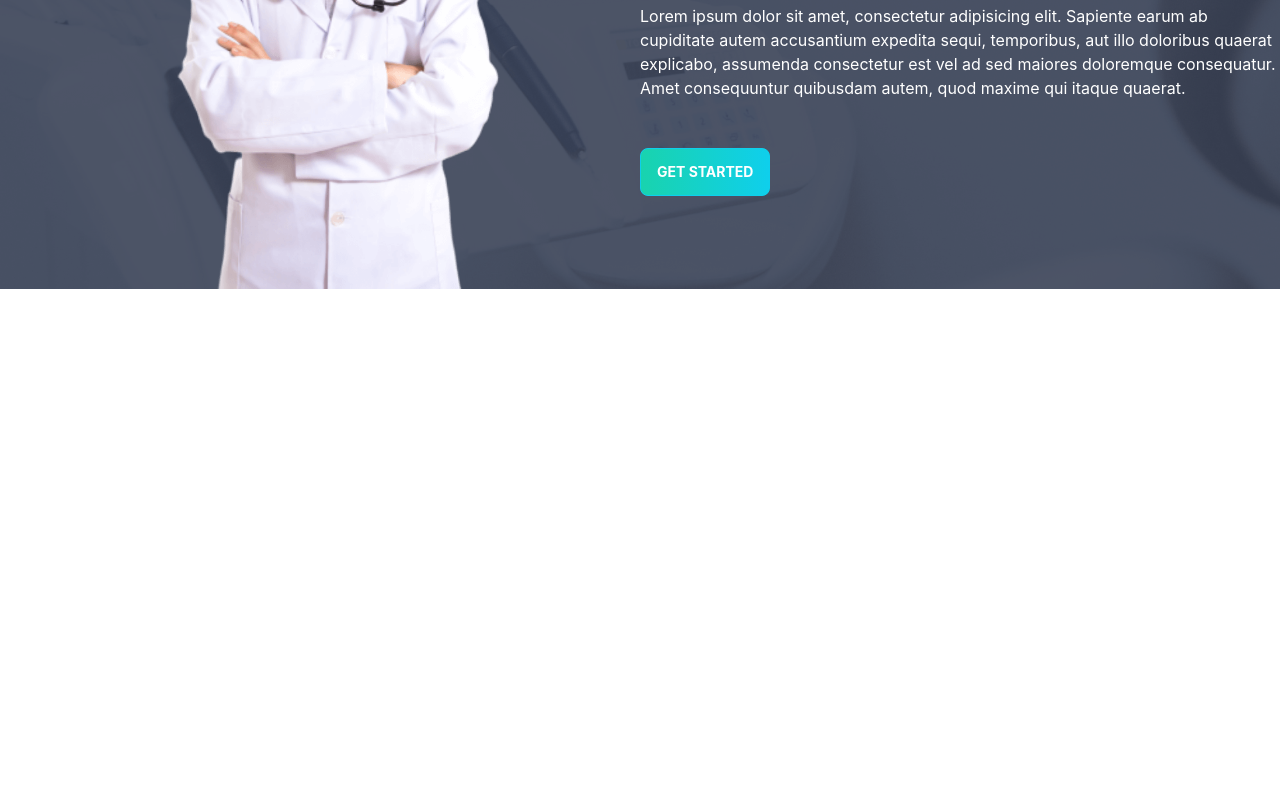
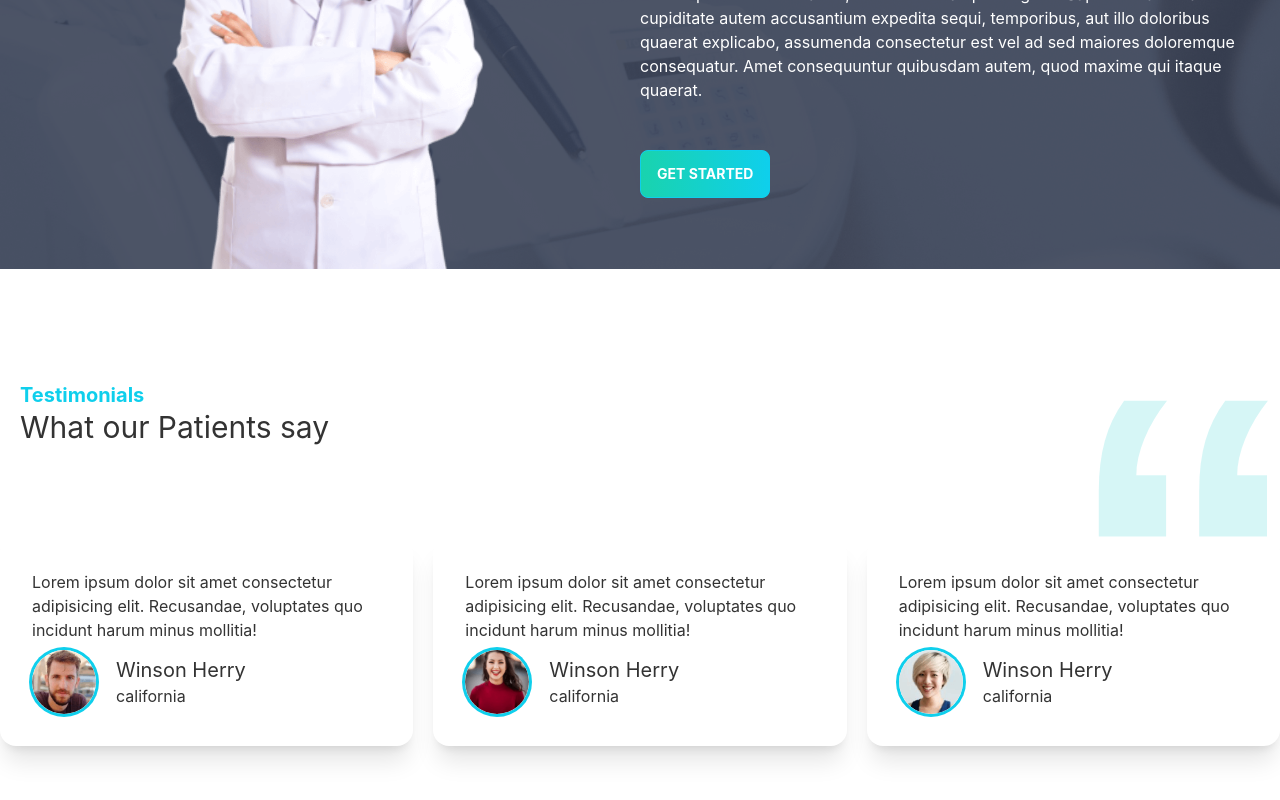
Before and after one commit to morshedulmunna/Dental-Appoitnment, a React (Create React App) app in the folder cleint/: page / in a window 1280 px wide. Shown: the part 1539-2339 px from the top of the page. Before the commit the page ends 1828 px from the top, so only its background shows below. Built offline with nearby package versions, Linux system fonts and the light colour scheme.

Commit message:
testmoneal

```diff
--- a/cleint/src/Pages/Home/Home.jsx
+++ b/cleint/src/Pages/Home/Home.jsx
@@ -3,6 +3,7 @@
 import Info from "./Info";
 import MakeAppointment from "./MakeAppointment";
 import Services from "./Services";
+import Testimonials from "./Testimonials";
 
 const Home = () => {
   return (
@@ -11,6 +12,7 @@
       <Info />
       <Services />
       <MakeAppointment />
+      <Testimonials />
     </div>
   );
 };
--- a/cleint/src/Pages/Home/MakeAppointment.jsx
+++ b/cleint/src/Pages/Home/MakeAppointment.jsx
@@ -14,7 +14,7 @@
         <div className="flex-1 hidden lg:block">
           <img className="mt-[-150px]" src={doctor} alt="" />
         </div>
-        <div className="flex-1">
+        <div className="flex-1 px-5">
           <h3 className="text-xl text-primary font-bold">Appointment</h3>
           <h2 className="text-3xl text-white">Make an Appointment Today</h2>
           <p className="text-white my-12">
--- /dev/null
+++ b/cleint/src/Pages/Home/Review.jsx
@@ -0,0 +1,27 @@
+import React from "react";
+
+const Review = ({ review }) => {
+  return (
+    <div className="card lg:max-w-lg bg-base-100 shadow-xl">
+      <div className="card-body">
+        <p>
+          Lorem ipsum dolor sit amet consectetur adipisicing elit. Recusandae,
+          voluptates quo incidunt harum minus mollitia!
+        </p>
+        <div className="flex items-center">
+          <div className="avatar">
+            <div className="w-16 rounded-full ring ring-primary ring-offset-base-100 mr-5">
+              <img src={review.img} alt="" />
+            </div>
+          </div>
+          <div>
+            <h4 className="text-xl">{review.name}</h4>
+            <p>{review.location}</p>
+          </div>
+        </div>
+      </div>
+    </div>
+  );
+};
+
+export default Review;
--- /dev/null
+++ b/cleint/src/Pages/Home/Testimonials.jsx
@@ -0,0 +1,51 @@
+import React from "react";
+import quote from "../../assets/icons/quote.svg";
+import people1 from "../../assets/images/people1.png";
+import people2 from "../../assets/images/people2.png";
+import people3 from "../../assets/images/people3.png";
+import Review from "./Review";
+const Testimonials = () => {
+  const reviews = [
+    {
+      _id: 1,
+      name: "Winson Herry",
+      review: "",
+      location: "california",
+      img: people1,
+    },
+    {
+      _id: 2,
+      name: "Winson Herry",
+      review: "",
+      location: "california",
+      img: people2,
+    },
+    {
+      _id: 3,
+      name: "Winson Herry",
+      review: "",
+      location: "california",
+      img: people3,
+    },
+  ];
+  return (
+    <section className="my-28 container mx-auto">
+      <div className="flex justify-between">
+        <div className="px-5">
+          <h4 className="text-xl text-primary font-bold">Testimonials</h4>
+          <h2 className="text-3xl">What our Patients say</h2>
+        </div>
+        <div>
+          <img src={quote} className="w-24 lg:w-48" alt="" />
+        </div>
+      </div>
+      <div className="grid grid-cols-1 md:grid-cols-2 lg:grid-cols-3 gap-5">
+        {reviews.map((review) => (
+          <Review key={review._id} review={review}></Review>
+        ))}
+      </div>
+    </section>
+  );
+};
+
+export default Testimonials;
```
